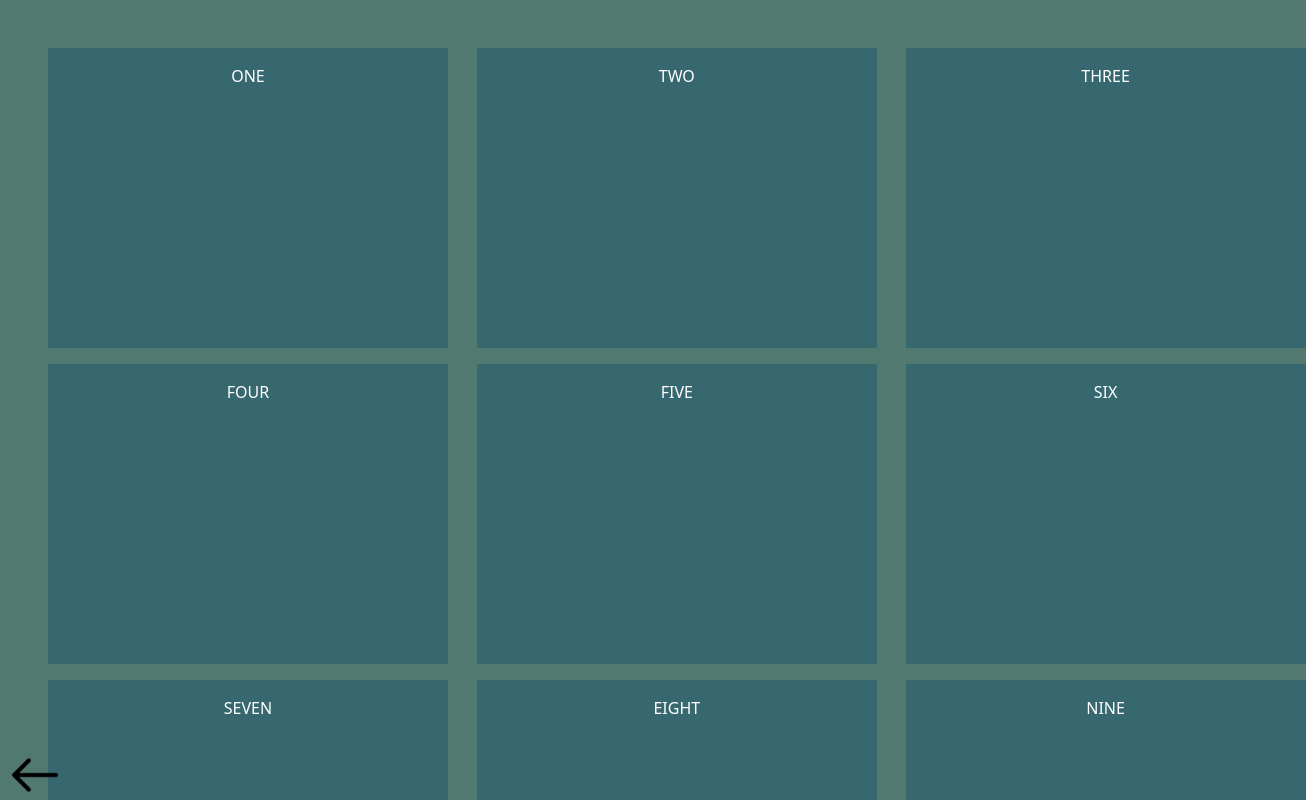
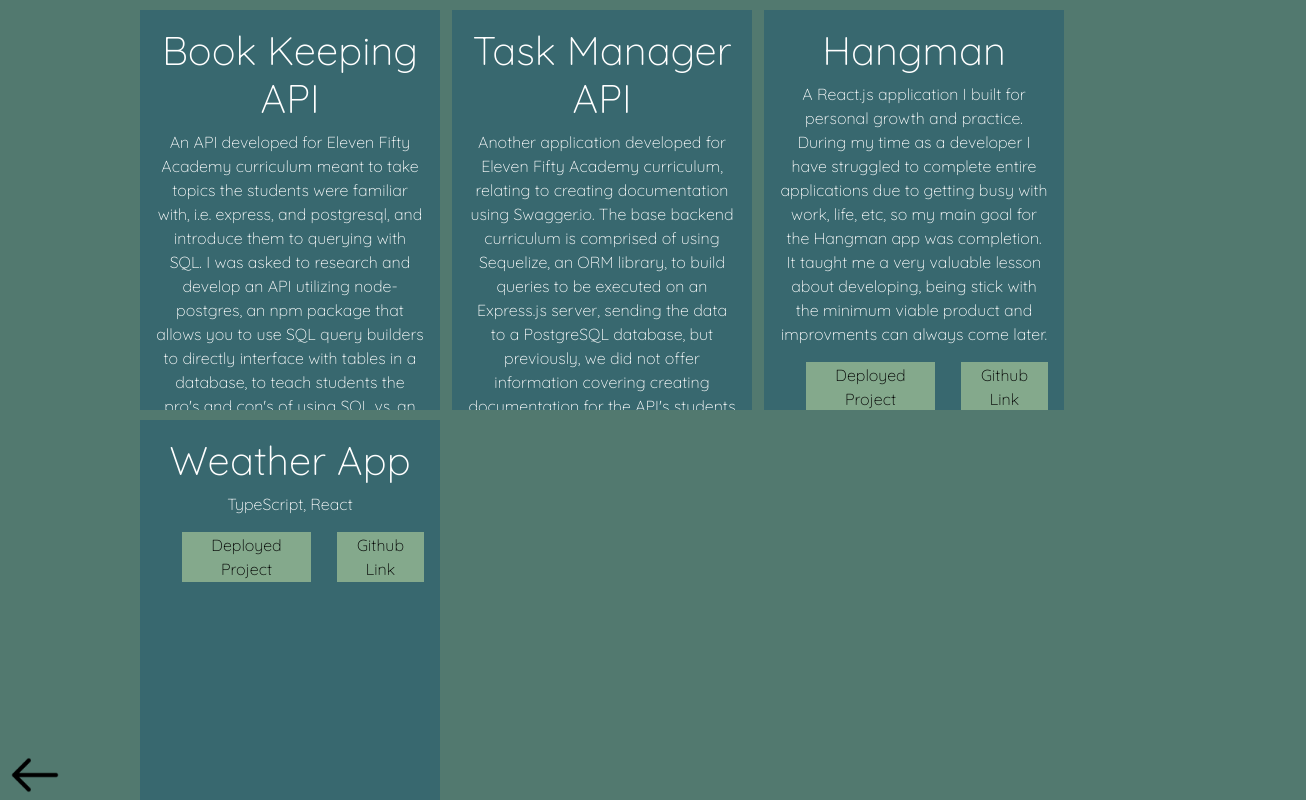
Before and after one commit to corynnem/corynne-moody, a React (Create React App) app: page /applications in a window 1280 px wide. Shown: the top 800 px of the page, 1306 px wide, since content can reach past the window. Built offline with nearby package versions, Linux system fonts and the light colour scheme.

Commit message:
Added project information to Grid section

```diff
--- a/src/Main/Grid/Grid.jsx
+++ b/src/Main/Grid/Grid.jsx
@@ -6,31 +6,54 @@ const Grid = () => {
   const projects = [
     {
       name: "Book Keeping API",
-      desc: "Developed for Eleven Fifty Academy curriculum meant to take topics the students were familiar with, i.e. express, and postgresql, and introduce them to querying with SQL. I was asked to research and develop an API utilizing node-postgres, an npm package that allows you to use SQL query builders to directly interface with tables in a database, to teach students the pro's and con's of using SQL vs. an ORM. This is one of the many awesome learning opportunities I had while working at Eleven Fifty, and ",
+      desc: "An API developed for Eleven Fifty Academy curriculum meant to take topics the students were familiar with, i.e. express, and postgresql, and introduce them to querying with SQL. I was asked to research and develop an API utilizing node-postgres, an npm package that allows you to use SQL query builders to directly interface with tables in a database, to teach students the pro's and con's of using SQL vs. an ORM. In this project I learned that writing raw SQL queries will always be quicker than using an ORM due to the ability to directly change tables in a given database.",
       img_src: "",
+      githubLink: 'https://github.com/corynnem/SQL',
+      deployedLink: ''
     },
     {
       name: "Task Manager API",
-      desc: "Developed for Eleven Fifty Academy curriculum meant to take topics the students were familiar with, i.e. express, and postgresql, and introduce them to querying with SQL. I was asked to research and develop an API utilizing node-postgres, an npm package that allows you to use SQL query builders to directly interface with tables in a database, to teach students the pro's and con's of using SQL vs. an ORM. This is one of the many awesome learning opportunities I had while working at Eleven Fifty, and ",
+      desc: "Another application developed for Eleven Fifty Academy curriculum, relating to creating documentation using Swagger.io. The base backend curriculum is comprised of using Sequelize, an ORM library, to build queries to be executed on an Express.js server, sending the data to a PostgreSQL database, but previously, we did not offer information covering creating documentation for the API's students build. So, I was tasked with researching and developing an application that uses Swagger.io, an npm package that allows users to describe the structure of their API's to automatically populate documentation.",
       img_src: "",
+      githubLink: 'https://github.com/corynnem/taskdb',
+      deployedLink: 'https://task-database-app.herokuapp.com/api-docs/#/'
     },
+    {
+      name: "Hangman",
+      desc: "A React.js application I built for personal growth and practice. During my time as a developer I have struggled to complete entire applications due to getting busy with work, life, etc, so my main goal for the Hangman app was completion. It taught me a very valuable lesson about developing, being stick with the minimum viable product and improvments can always come later.",
+      img_src: "",
+      githubLink: 'https://github.com/corynnem/hangman',
+      deployedLink: 'https://basic-hangman.herokuapp.com/'
+    },
+    {
+      name: "Weather App",
+      desc: "TypeScript, React",
+      img_src: "",
+      githubLink: 'https://github.com/corynnem/weather-fetch.git',
+      deployedLink: 'https://weather-gify.herokuapp.com/'
+    },
+
   ];
 
   return (
-    <div id="outer-container">
+    <div id="grid-container">
       <div id="apps">
-        <div class="app">ONE</div>
-        <div class="app">TWO</div>
-        <div class="app">THREE</div>
-        <div class="app">FOUR</div>
-        <div class="app">FIVE</div>
-        <div class="app">SIX</div>
-        <div class="app">SEVEN</div>
-        <div class="app">EIGHT</div>
-        <div class="app">NINE</div>
-        <div class="app">TEN</div>
-        <div class="app">ELEVEN</div>
-        <div class="app">TWELVE</div>
+        {projects.map((item, i) => {
+          return (
+            <div class="app">
+              <h1>{item.name}</h1>
+              <p>{item.desc}</p>
+              <div style={{display: 'flex', }}>
+                <a href={item.deployedLink} target="_blank">
+                  <button>Deployed Project</button>
+                </a>
+                <a href={item.githubLink} target="_blank">
+                  <button>Github Link</button>
+                </a>
+              </div>
+            </div>
+          );
+        })}
       </div>
     </div>
   );
--- a/src/Main/Grid/grid.css
+++ b/src/Main/Grid/grid.css
@@ -1,32 +1,69 @@
 #outer-container {
   padding: 3rem;
 }
-
 
 .app {
   background-color: var(--dark-turqoise);
   color: white;
   padding: 1rem;
-    height: 300px;
-    width: 400px;
-    margin-right: 1vw;
+  height: 400px;
+  width: 300px;
+  margin-left: 12px;
+  margin-top: 10px;
+  font-family: 'Quicksand';
+  overflow: auto;
+}
 
+.app::-webkit-scrollbar {
+    display: none;
   }
 
 #apps {
   max-width: 1200px;
-    margin: 0 auto;
-    display: grid;
-    grid-gap: 1rem;
-    /* margin-left: -0vw; */
+  display: flex;
+  flex-direction: row;
+  flex-wrap: wrap;
 }
 
-  /* Screen larger than 600px? 2 column */
-  @media (min-width: 600px) {
-    #apps { grid-template-columns: repeat(2, 1fr);}
+
+  /* Phone and Small-Sized Screen */
+  @media only screen and (max-width: 635px) {
+    #apps {
+        margin-left: 10vw;
+    }
   }
 
-  /* Screen larger than 900px? 3 columns */
-  @media (min-width: 900px) {
-    #apps { grid-template-columns: repeat(3, 1fr); }
+
+
+  /* Phone and Small-Sized Screen */
+  @media only screen and (min-width: 635px) and (max-width: 1024px) {
+    #apps {
+        margin-left: 8%;
     }
+  }
+
+
+  /* Phone and Small-Sized Screen */
+
+  /* Tablet and Mid-Sized Screen */
+  @media only screen and (min-width: 1025px) and (max-width: 1300px) {
+    #apps {
+        margin-left: 10%;
+    }
+  }
+
+  /* Laptops and Large-Sized Screen */
+  @media only screen and (min-width: 1301px) {
+    #apps {
+        margin-left: 20%;
+    }
+  }
+
+
+a {
+    margin-left: 2vw;
+}
+button {
+    border: transparent;
+    background-color: var(--dark-seafoam-green);
+}
```
Lines whose indentation alone changed are shown as unchanged.
